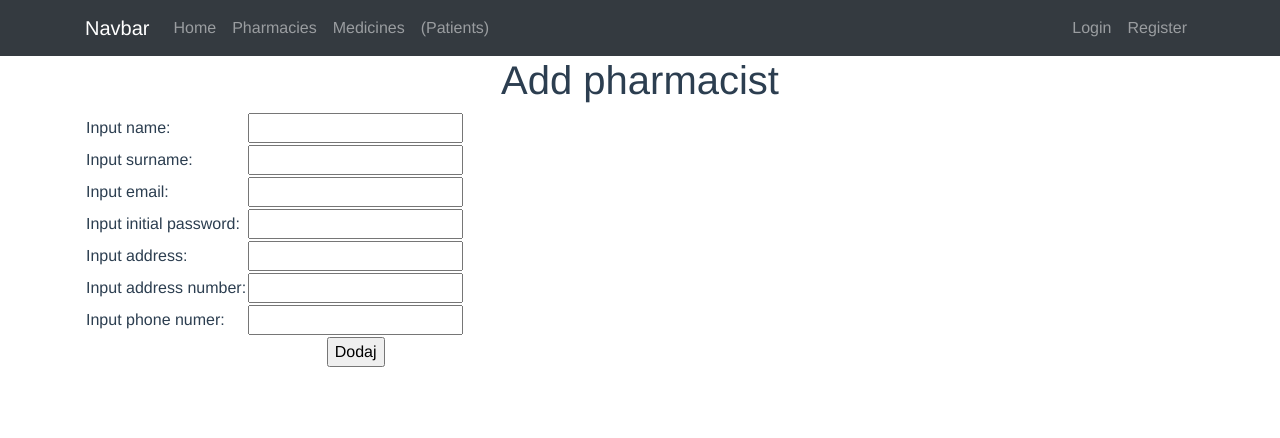
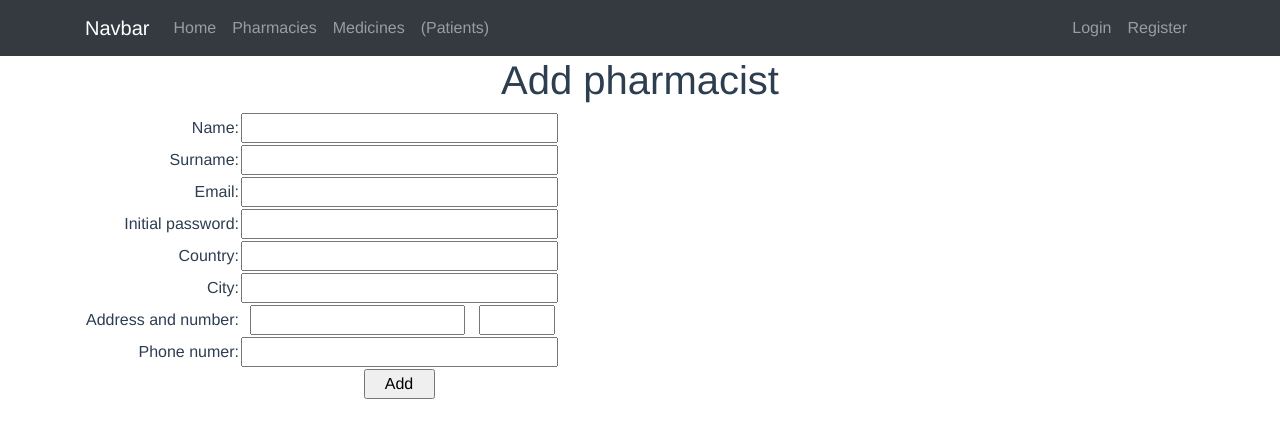
Before and after one commit to milospp/mrs-isa, a Vue app in the folder frontend/pharmacy/: page /addPharmacist in a window 1280 px wide. Shown: the top 438 px of the page. Built offline with nearby package versions, Linux system fonts and the light colour scheme.

Commit message:
Modified registration form and form for adding pharmacist

```diff
--- a/frontend/pharmacy/src/components/AddPatientForm.vue
+++ b/frontend/pharmacy/src/components/AddPatientForm.vue
@@ -1,68 +1,85 @@
 <template>
-    <form v-on:submit.prevent="proveraForme(this)"> <!--v-on:submit.prevent="send" -->
+    <form v-on:submit.prevent="proveraForme(this)">
         <table>
             <tr>
-                <td align="left">Input name:</td>
-                <td id="ime" >
+                <td align="right">Name:</td>
+                <td colspan="2">
                     <input
                         type="text" id="name" v-model="registerData.name" required="required"
-                        pattern="[A-Z][a-zA-Z]*" title="Name must start with capital letter"
+                        pattern="[A-Z][a-zA-Z]*" title="Name must start with capital letter" size="31"
                     ></td>
             </tr>
 
             <tr>
-                <td align="left">Input surname:</td>
-                <td id="prez" >
+                <td align="right">Surname:</td>
+                <td colspan="2">
                     <input
                         type="text" id="surname" v-model="registerData.surname" required="required"
-                        pattern="[A-Z][a-zA-Z]*" title="Surname must start with capital letter"
+                        pattern="[A-Z][a-zA-Z]*" title="Surname must start with capital letter" size="31"
                     ></td>
             </tr>
 
             <tr>
-                <td align="left">Input email:</td>
-                <td id="mejl" >
+                <td align="right">Email:</td>
+                <td colspan="2">
                     <input
-                        type="text" id="email" v-model="registerData.email" required="required"
+                        type="text" id="email" v-model="registerData.email" required="required" size="31"
                         pattern="[a-z0-9._%+-]+@[a-z0-9.-]+[.][a-z]{2,}$" title="Email must be in form example@yahoo.com"
                     ></td>
             </tr>
 
             <tr>
-                <td align="left">Input initial password:</td>
-                <td id="lozinka" >
+                <td align="right">Initial password:</td>
+                <td colspan="2">
                     <input
                         type="text" id="password" v-model="registerData.password" required="required"
-                        pattern="[a-zA-Z0-9]{6,}" title="Password must have minimum 6 symbols"
+                        pattern="[a-zA-Z0-9]{6,}" size="31" title="Password must have minimum 6 symbols"
                     ></td>
             </tr>
 
             <tr>
-                <td align="left">Input address:</td>
-                <td id="adresa" >
+                <td align="right">Country:</td>
+                <td colspan="2">
                     <input
-                        type="text" id="address" v-model="registerData.address.street" required="required"
-                            pattern="[A-Z][a-zA-Z0-9 ]*" title="Address must start with capital letter"
+                        type="text" id="address" v-model="registerData.address.state" required="required"
+                            pattern="[A-Z][a-zA-Z| ]*" size="31" title="State must start with capital letter"
                     ></td>
-            </tr>
-            <tr>
-                <td align="left">Input address number:</td>
-                <td id="adresa" >
-                    <input
-                        type="text" id="address" v-model="registerData.address.number" required="required"></td>
             </tr>
 
             <tr>
-                <td align="left">Input phone number:</td>
-                <td id="broj" ><input
+                <td align="right">City:</td>
+                <td colspan="2">
+                    <input
+                        type="text" id="address" v-model="registerData.address.city" required="required"
+                            pattern="[A-Z][a-zA-Z| ]*" size="31" title="City must start with capital letter"
+                    ></td>
+            </tr>
+
+            <tr>
+                <td align="right">Address and number:</td>
+                <td>
+                    <input
+                        type="text" id="address" v-model="registerData.address.street" required="required"
+                            pattern="[A-Z][a-zA-Z0-9| ]*" title="Address must start with capital letter"
+                    ></td>
+                <td>
+                    <input
+                        type="text" id="address" v-model="registerData.address.number" required="required" size="5"
+                        pattern="[0-9][0-9a-zA-Z|/| ]*" title="Address number can have number and /"
+                    ></td>
+            </tr>
+
+            <tr>
+                <td align="right">Phone numer:</td>
+                <td colspan="2"><input
                     type="text" id="phoneNumber" v-model="registerData.phoneNumber" required="required"
-                    pattern="[0-9]*" title="Phone number must be a number"
+                    pattern="[0-9]*" size="31" title="Phone number must be number"
                 ></td>
             </tr>
 
             <tr>
                 <td></td>
-                <td><input type="submit" id="dugme" value="Dodaj"></td>
+                <td colspan="2"><input type="submit" id="dugme" value="   Add   "></td>
             </tr>
         </table>
     </form>
@@ -70,8 +87,6 @@
 
 <script>
 import PatientDataService from '../service/PatientDataService.js';
-import PharmacistDataService from '../service/PharmacistDataService.js';
-console.log("Majmun");
 export default {
     name: 'AddPatientForm',
     data() {
@@ -95,13 +110,6 @@ export default {
     },
     methods: {
         proveraForme(e) {
-            let povratna = true;
-            let sviRedovi = document.getElementsByTagName("tr");
-            for (let red of sviRedovi) {                // brisem stare komentare
-                if (red.cells.length == 3) red.removeChild(red.cells[2]);
-            }
-
-            if (!povratna) return;
             PatientDataService.SendPatient(this.registerData)
 				.catch(function (error) {
 					if (error.response) {
--- a/frontend/pharmacy/src/components/AddPharmacistForm.vue
+++ b/frontend/pharmacy/src/components/AddPharmacistForm.vue
@@ -1,68 +1,85 @@
 <template>
-     <form v-on:submit.prevent="proveraForme(this)"> <!--v-on:submit.prevent="send" -->
+     <form v-on:submit.prevent="proveraForme(this)">
         <table>
             <tr>
-                <td align="left">Input name:</td>
-                <td id="ime" >
+                <td align="right">Name:</td>
+                <td colspan="2">
                     <input
                         type="text" id="name" v-model="registerData.name" required="required"
-                        pattern="[A-Z][a-zA-Z]*" title="Name must start with capital letter"
+                        pattern="[A-Z][a-zA-Z]*" title="Name must start with capital letter" size="31"
                     ></td>
             </tr>
 
             <tr>
-                <td align="left">Input surname:</td>
-                <td id="prez" >
+                <td align="right">Surname:</td>
+                <td colspan="2">
                     <input
                         type="text" id="surname" v-model="registerData.surname" required="required"
-                        pattern="[A-Z][a-zA-Z]*" title="Surname must start with capital letter"
+                        pattern="[A-Z][a-zA-Z]*" title="Surname must start with capital letter" size="31"
                     ></td>
             </tr>
 
             <tr>
-                <td align="left">Input email:</td>
-                <td id="mejl" >
+                <td align="right">Email:</td>
+                <td colspan="2">
                     <input
-                        type="text" id="email" v-model="registerData.email" required="required"
+                        type="text" id="email" v-model="registerData.email" required="required" size="31"
                         pattern="[a-z0-9._%+-]+@[a-z0-9.-]+[.][a-z]{2,}$" title="Email must be in form example@yahoo.com"
                     ></td>
             </tr>
 
             <tr>
-                <td align="left">Input initial password:</td>
-                <td id="lozinka" >
+                <td align="right">Initial password:</td>
+                <td colspan="2">
                     <input
                         type="text" id="password" v-model="registerData.password" required="required"
-                        pattern="[a-zA-Z0-9]{6,}" title="Password must have minimum 6 symbols"
+                        pattern="[a-zA-Z0-9]{6,}" size="31" title="Password must have minimum 6 symbols"
                     ></td>
             </tr>
 
             <tr>
-                <td align="left">Input address:</td>
-                <td id="adresa" >
+                <td align="right">Country:</td>
+                <td colspan="2">
+                    <input
+                        type="text" id="address" v-model="registerData.address.state" required="required"
+                            pattern="[A-Z][a-zA-Z| ]*" size="31" title="State must start with capital letter"
+                    ></td>
+            </tr>
+
+            <tr>
+                <td align="right">City:</td>
+                <td colspan="2">
+                    <input
+                        type="text" id="address" v-model="registerData.address.city" required="required"
+                            pattern="[A-Z][a-zA-Z| ]*" size="31" title="City must start with capital letter"
+                    ></td>
+            </tr>
+
+            <tr>
+                <td align="right">Address and number:</td>
+                <td>
                     <input
                         type="text" id="address" v-model="registerData.address.street" required="required"
                             pattern="[A-Z][a-zA-Z0-9| ]*" title="Address must start with capital letter"
                     ></td>
-            </tr>
-            <tr>
-                <td align="left">Input address number:</td>
-                <td id="adresa" >
+                <td>
                     <input
-                        type="text" id="address" v-model="registerData.address.number" required="required"></td>
+                        type="text" id="address" v-model="registerData.address.number" required="required" size="5"
+                        pattern="[0-9][0-9a-zA-Z|/| ]*" title="Address number can have number and /"
+                    ></td>
             </tr>
 
             <tr>
-                <td align="left">Input phone numer:</td>
-                <td id="broj" ><input
+                <td align="right">Phone numer:</td>
+                <td colspan="2"><input
                     type="text" id="phoneNumber" v-model="registerData.phoneNumber" required="required"
-                    pattern="[0-9]*" title="Phone number must number"
+                    pattern="[0-9]*" size="31" title="Phone number must number"
                 ></td>
             </tr>
 
             <tr>
                 <td></td>
-                <td><input type="submit" id="dugme" value="Dodaj"></td>
+                <td colspan="2"><input type="submit" id="dugme" value="   Add   "></td>
             </tr>
         </table>
     </form>
@@ -70,7 +87,6 @@
 
 <script>
 import PharmacistDataService from '../service/PharmacistDataService.js';
-console.log("Nananna");
 export default {
     name: 'AddPharmacistForm',
     data() {
@@ -95,13 +111,6 @@ export default {
     },
     methods: {      // sve metode se pozivaju istovremeno
         proveraForme(e) {
-            let povratna = true;
-            let sviRedovi = document.getElementsByTagName("tr");
-            for (let red of sviRedovi) {                // brisem stare komentare
-                if (red.cells.length == 3) red.removeChild(red.cells[2]);
-            }
-
-            if (!povratna) return;
             PharmacistDataService.SendPharmacist(this.registerData)
 				.catch(function (error) {
 					if (error.response) {
--- a/frontend/pharmacy/src/service/PatientDataService.js
+++ b/frontend/pharmacy/src/service/PatientDataService.js
@@ -14,7 +14,10 @@ class PatientDataService {
       url: `${API_URL}/api/users/register/patient`,
       data: newPatient
     }).then(response => {
-      if (response.data) return true;
+      if (response.data) {
+        alert("Successfully added patient!");
+        return true;
+      }
       alert("Email is not unique!");
       return false;
     });;
--- a/frontend/pharmacy/src/service/PharmacistDataService.js
+++ b/frontend/pharmacy/src/service/PharmacistDataService.js
@@ -13,7 +13,10 @@ class PharmacistDataService {
       url: `${API_URL}/api/users/register/pharmacist`,
       data: promenljiva
     }).then(response => {
-      if (response.data == 0) return true;
+      if (response.data == 0) {
+        alert("Successfully added pharmacist!");
+        return true;
+      }
       alert("Email is not unique!");
       return false;
     });
```
Also changed, not shown: 1 other file (tests, documents, lock files or other folders).
